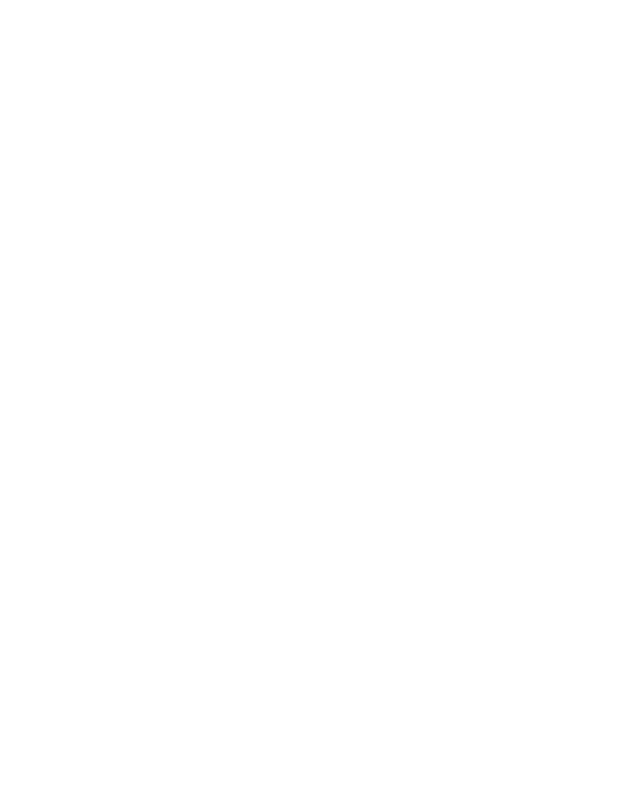
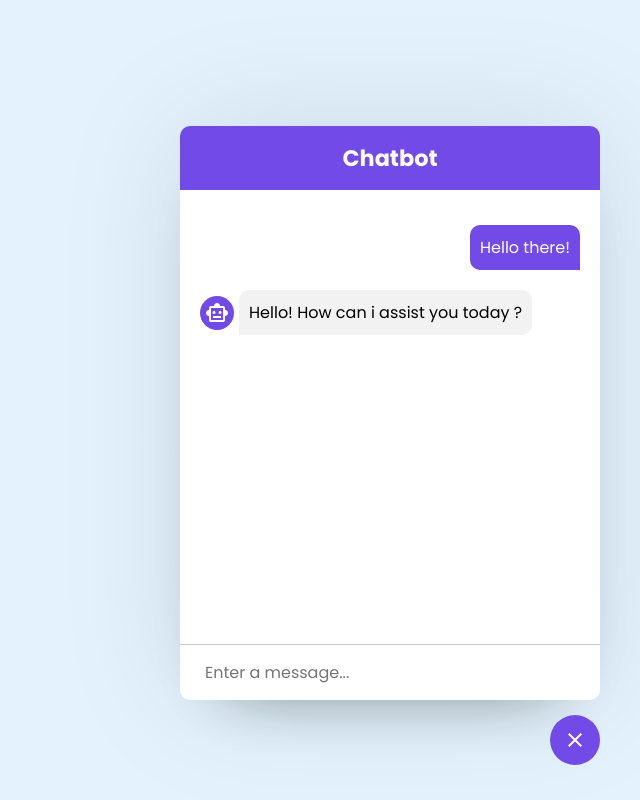
Before and after one commit to Gustavo-dev-front/chatbot, a plain HTML site: page index.html in a window 1280 px wide. Shown: the whole page, without its empty margins (640-1280 px from the left). Drawn offline with nearby package versions, Linux system fonts and the light colour scheme.

Commit message:
HTML e CSS base do projeto implementado

```diff
--- a/css/style.css
+++ b/css/style.css
@@ -0,0 +1,180 @@
+@charset "UTF-8";
+
+* {
+  margin: 0;
+  padding: 0;
+  box-sizing: border-box;
+  font-family: "Poppins", sans-serif;
+  list-style: none;
+  font-size: 1rem;
+}
+
+body {
+  position: relative;
+  background-color: #e3f2fd;
+  min-width: 100vh;
+  min-width: 100vh;
+}
+
+#container {
+  transform: scale(0);
+  opacity: 0;
+  transition: all 0.3s ease;
+  position: fixed;
+  right: 40px;
+  bottom: 100px;
+  width: 420px;
+  background-color: #ffffff;
+  border-radius: 10px;
+  overflow: hidden;
+  box-shadow: 0 0 128px 0 rgba(0, 0, 0, 0.1),
+    0 32px 64px -48px rgba(0, 0, 0, 0.5);
+}
+
+.show-container #container {
+  transform: scale(1);
+  opacity: 1;
+}
+
+#container #title {
+  padding: 15px;
+  background-color: #724ae8;
+  text-align: center;
+}
+
+#container #title h1 {
+  font-size: 1.4rem;
+  color: #ffffff;
+}
+
+#container #title h1::first-letter {
+  text-transform: uppercase;
+}
+
+#chat-box {
+  height: 510px;
+  overflow-y: auto;
+  padding: 15px 20px 70px;
+}
+
+#chat-box .message {
+  display: flex;
+  align-items: center;
+  gap: 5px;
+  margin: 20px 0;
+}
+
+#chat-box .message p {
+  padding: 10px;
+}
+
+#chat-box .message.user {
+  justify-content: flex-end;
+}
+
+#chat-box .message.user p {
+  border-radius: 10px 10px 0 10px;
+  background-color: #724ae8;
+  color: #ffffff;
+}
+
+#chat-box .message.bot {
+  justify-content: flex-start;
+}
+
+#chat-box .message.bot p {
+  border-radius: 10px 10px 10px 0px;
+  background-color: #f2f2f2;
+  color: #000000;
+}
+
+#chat-box .message.bot i {
+  background-color: #724ae8;
+  padding: 5px;
+  color: #ffffff;
+  border-radius: 50%;
+}
+
+#input-box {
+  position: absolute;
+  bottom: 0;
+  width: 100%;
+  display: flex;
+  align-items: center;
+  border-top: 1px solid #cccccc;
+}
+
+#input-box * {
+  margin: 0 10px;
+}
+
+#input-box textarea {
+  width: 100%;
+  height: 55px;
+  padding: 15px;
+  resize: none;
+  border: none;
+  outline: none;
+}
+
+#input-box button {
+  color: #724ae8;
+  background-color: #ffffff;
+  border: none;
+  cursor: pointer;
+  display: none;
+}
+
+#input-box textarea:valid + button {
+  display: block;
+}
+
+#container-toggler {
+  position: fixed;
+  display: flex;
+  align-items: center;
+  justify-content: center;
+  right: 40px;
+  bottom: 35px;
+  background-color: #724ae8;
+  color: #ffffff;
+  padding: 5px;
+  width: 50px;
+  height: 50px;
+  border-radius: 50%;
+}
+
+#container-toggler i {
+  position: absolute;
+}
+
+#container-toggler i:last-child {
+  opacity: 0;
+}
+
+.show-container #container-toggler i:last-child {
+  opacity: 1;
+}
+
+.show-container #container-toggler i:first-child {
+  opacity: 0;
+}
+
+@media only screen and (max-width: 480px) {
+  #container {
+    right: 0;
+    bottom: 0;
+    border-radius: 0;
+    width: 100%;
+    height: 100%;
+  }
+
+  #container #chat-box {
+    height: 90%;
+  }
+
+  .show-container #container-toggler {
+    bottom: unset;
+    top: 8px;
+  }
+}
--- a/index.html
+++ b/index.html
@@ -6,9 +6,41 @@
   <meta name="viewport" content="width=device-width, initial-scale=1.0">
   <title>Document</title>
   <link rel="stylesheet" href="./css/style.css">
+  <link rel="preconnect" href="https://fonts.googleapis.com">
+  <link rel="preconnect" href="https://fonts.gstatic.com" crossorigin>
+  <link href="https://fonts.googleapis.com/css2?family=Poppins:wght@400;700&display=swap" rel="stylesheet">
+  <link rel="stylesheet"
+    href="https://fonts.googleapis.com/css2?family=Material+Symbols+Outlined:opsz,wght,FILL,GRAD@48,400,0,0" />
 </head>
 
-<body>
+<body class="show-container">
+
+  <div id="container">
+    <header id="title">
+      <h1>chatbot</h1>
+    </header>
+
+    <ul id="chat-box">
+      <li class="message user">
+        <p>Hello there!</p>
+      </li>
+
+      <li class="message bot">
+        <i class="material-symbols-outlined">smart_toy</i>
+        <p> Hello! How can i assist you today ?</p>
+      </li>
+    </ul>
+
+    <div id="input-box">
+      <textarea placeholder="Enter a message..." required></textarea>
+      <button id="send-btn" class="material-symbols-outlined">send</button>
+    </div>
+  </div>
+
+  <div id="container-toggler">
+    <i class="material-symbols-outlined">mode_comment</i>
+    <i class="material-symbols-outlined">close</i>
+  </div>
 
 </body>
 
```
